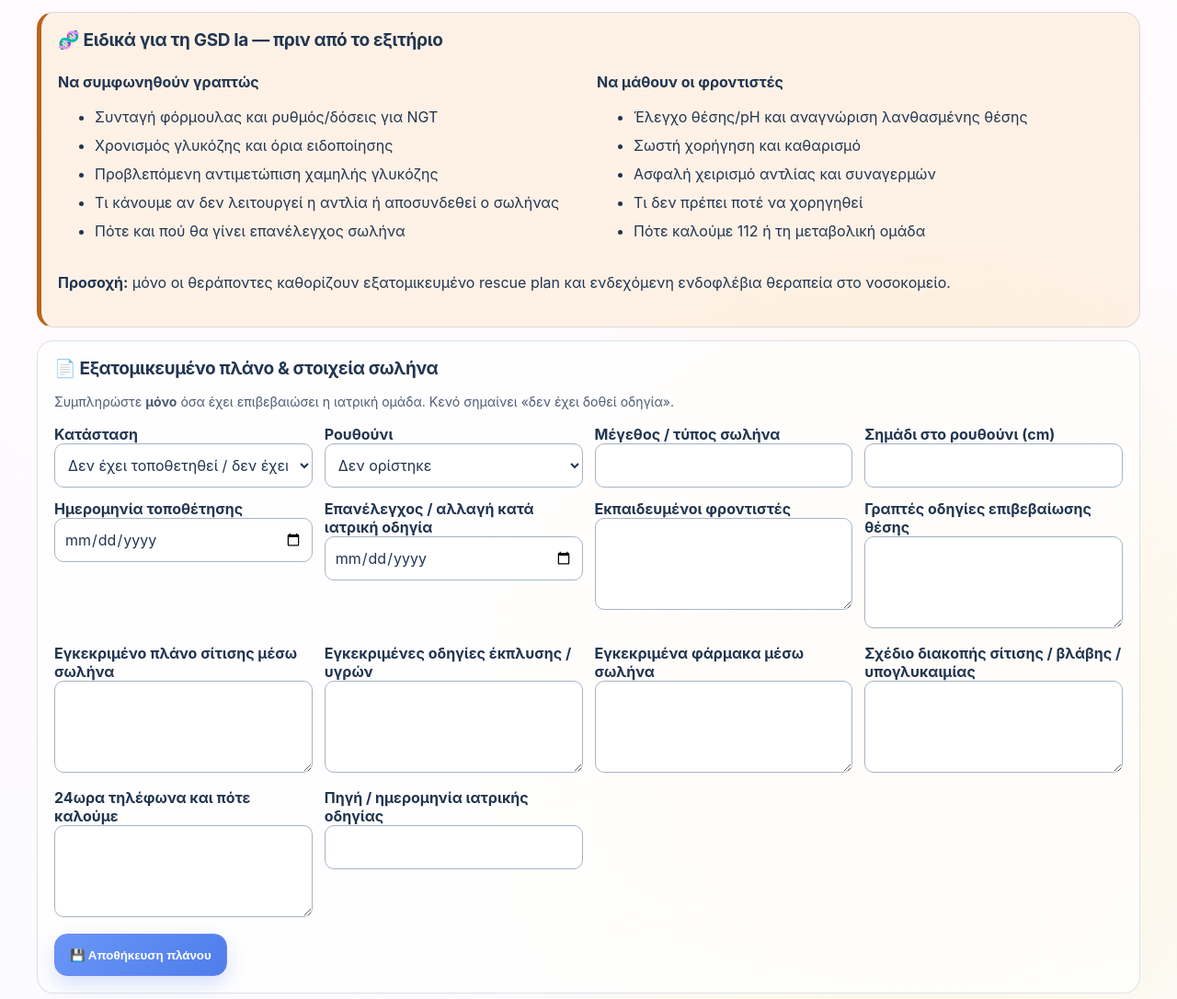
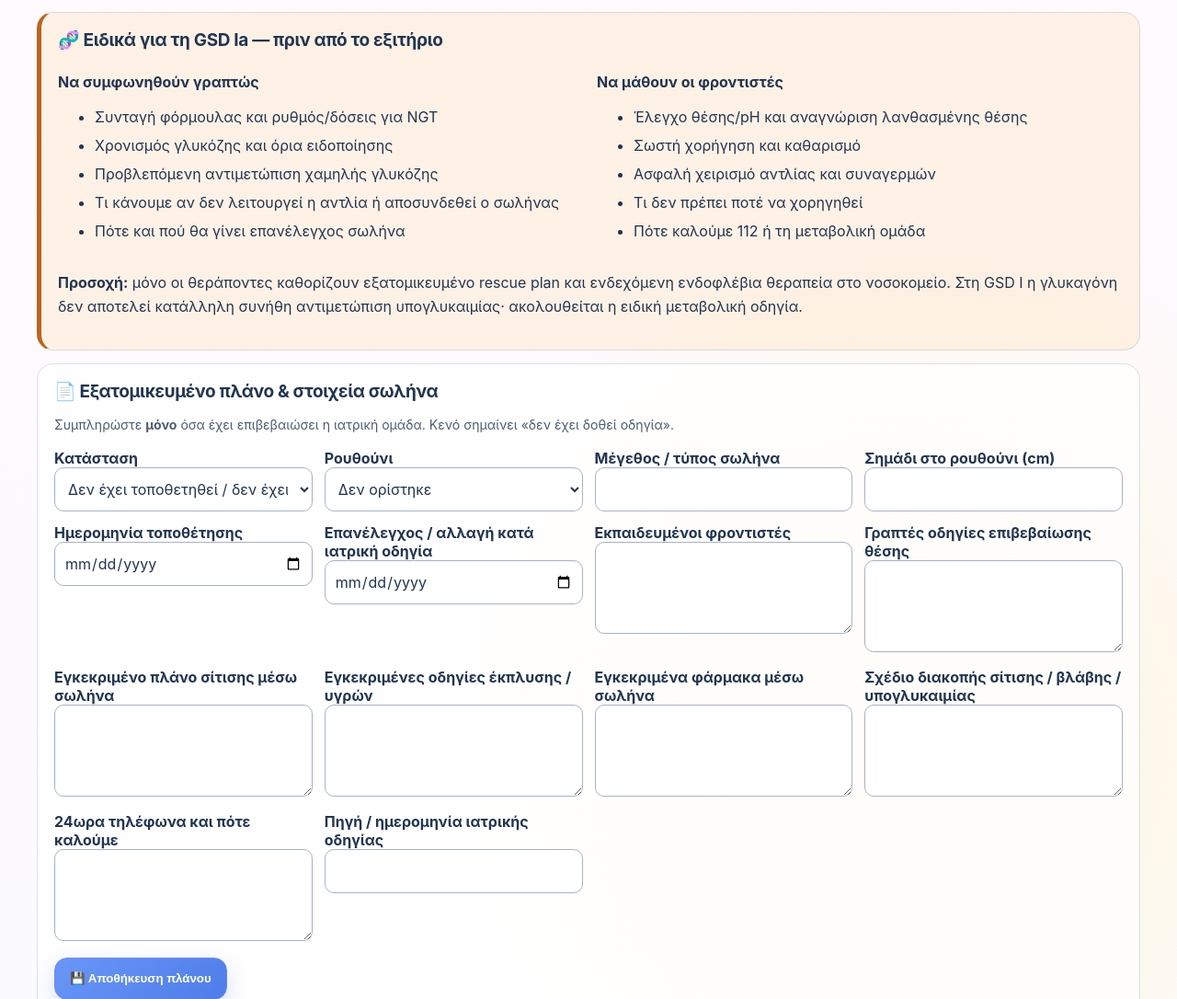
Before and after one commit to MichalisMichael26/giorgos-health, a Django app: page /health/nasogastric-tube/ in a window 1280 px wide. Shown: the part 1556-2642 px from the top of the page at 92% size. Run offline with Django 5.2, Linux system fonts and the light colour scheme; the visitor is signed in with stand-in values (Sample User, id 1); data comes from the database, SQL or seed files in the repository; data that the repository does not hold is empty; parts of the project's set-up code (start-up, migrations or seed data) failed here and were passed over.

Commit message:
Clarify GSD I hypoglycemia precautions in NG tube guide

```diff
--- a/templates/health/nasogastric_tube.html
+++ b/templates/health/nasogastric_tube.html
@@ -120,7 +120,7 @@ html.night .ngt .ngt-card {background:#202d3f} html.night .ngt input:not([type="
             <div><h3>Να συμφωνηθούν γραπτώς</h3><ul><li>Συνταγή φόρμουλας και ρυθμός/δόσεις για NGT</li><li>Χρονισμός γλυκόζης και όρια ειδοποίησης</li><li>Προβλεπόμενη αντιμετώπιση χαμηλής γλυκόζης</li><li>Τι κάνουμε αν δεν λειτουργεί η αντλία ή αποσυνδεθεί ο σωλήνας</li><li>Πότε και πού θα γίνει επανέλεγχος σωλήνα</li></ul></div>
             <div><h3>Να μάθουν οι φροντιστές</h3><ul><li>Έλεγχο θέσης/pH και αναγνώριση λανθασμένης θέσης</li><li>Σωστή χορήγηση και καθαρισμό</li><li>Ασφαλή χειρισμό αντλίας και συναγερμών</li><li>Τι δεν πρέπει ποτέ να χορηγηθεί</li><li>Πότε καλούμε 112 ή τη μεταβολική ομάδα</li></ul></div>
         </div>
-        <p><strong>Προσοχή:</strong> μόνο οι θεράποντες καθορίζουν εξατομικευμένο rescue plan και ενδεχόμενη ενδοφλέβια θεραπεία στο νοσοκομείο.</p>
+        <p><strong>Προσοχή:</strong> μόνο οι θεράποντες καθορίζουν εξατομικευμένο rescue plan και ενδεχόμενη ενδοφλέβια θεραπεία στο νοσοκομείο. Στη GSD I η γλυκαγόνη δεν αποτελεί κατάλληλη συνήθη αντιμετώπιση υπογλυκαιμίας· ακολουθείται η ειδική μεταβολική οδηγία.</p>
     </section>
 
     <section class="ngt-card">
```
